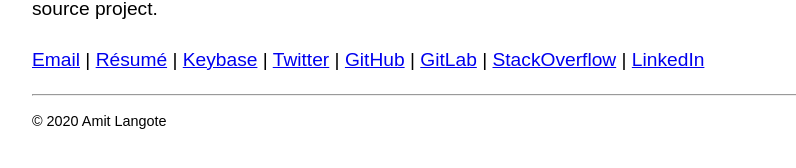
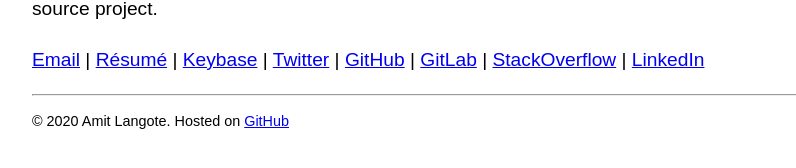
Before and after one commit to amitlan/website, a Jekyll site: the page built from index.md, in a window 1280 px wide. Shown: the part 480-648 px from the top of the page, without its empty margins (224-1020 px from the left). Built offline with Jekyll 4.4.1, drawn with Linux system fonts in a browser that asks for light colours.

Commit message:
credit to GH

```diff
--- a/_layouts/default.html
+++ b/_layouts/default.html
@@ -28,7 +28,7 @@
 <h1><strong><a href="/" title="Home" rel="home"><span>Amit Langote</span></a></strong></h1>
   {{ content }}
   <hr>
-  <p style="font-size:75%"> © 2020 Amit Langote</p>
+  <p style="font-size:75%"> © 2020 Amit Langote. Hosted on <a href="https://pages.github.com/">GitHub</a></p>
 </div>
 </body>
 </html>
```
